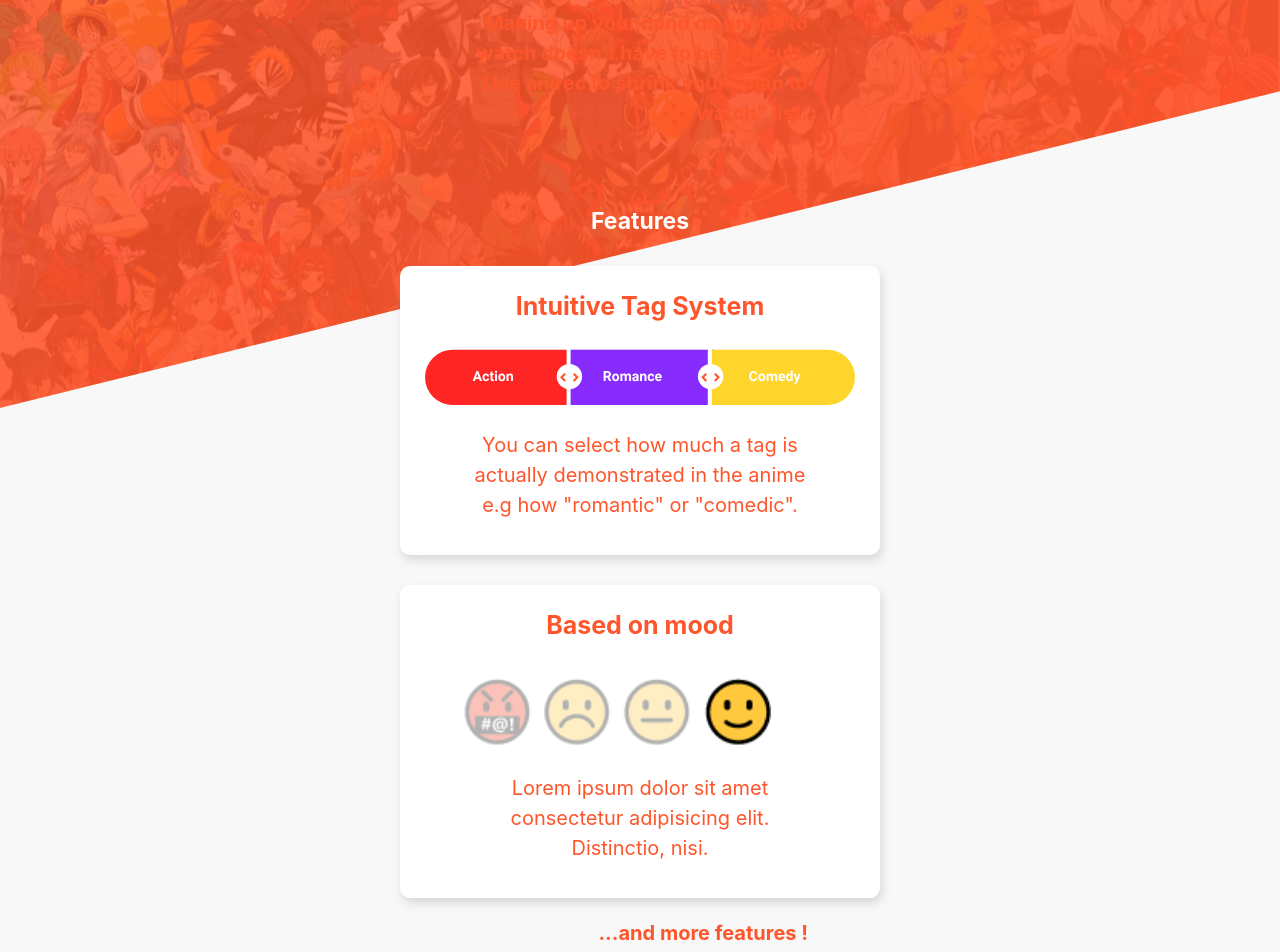
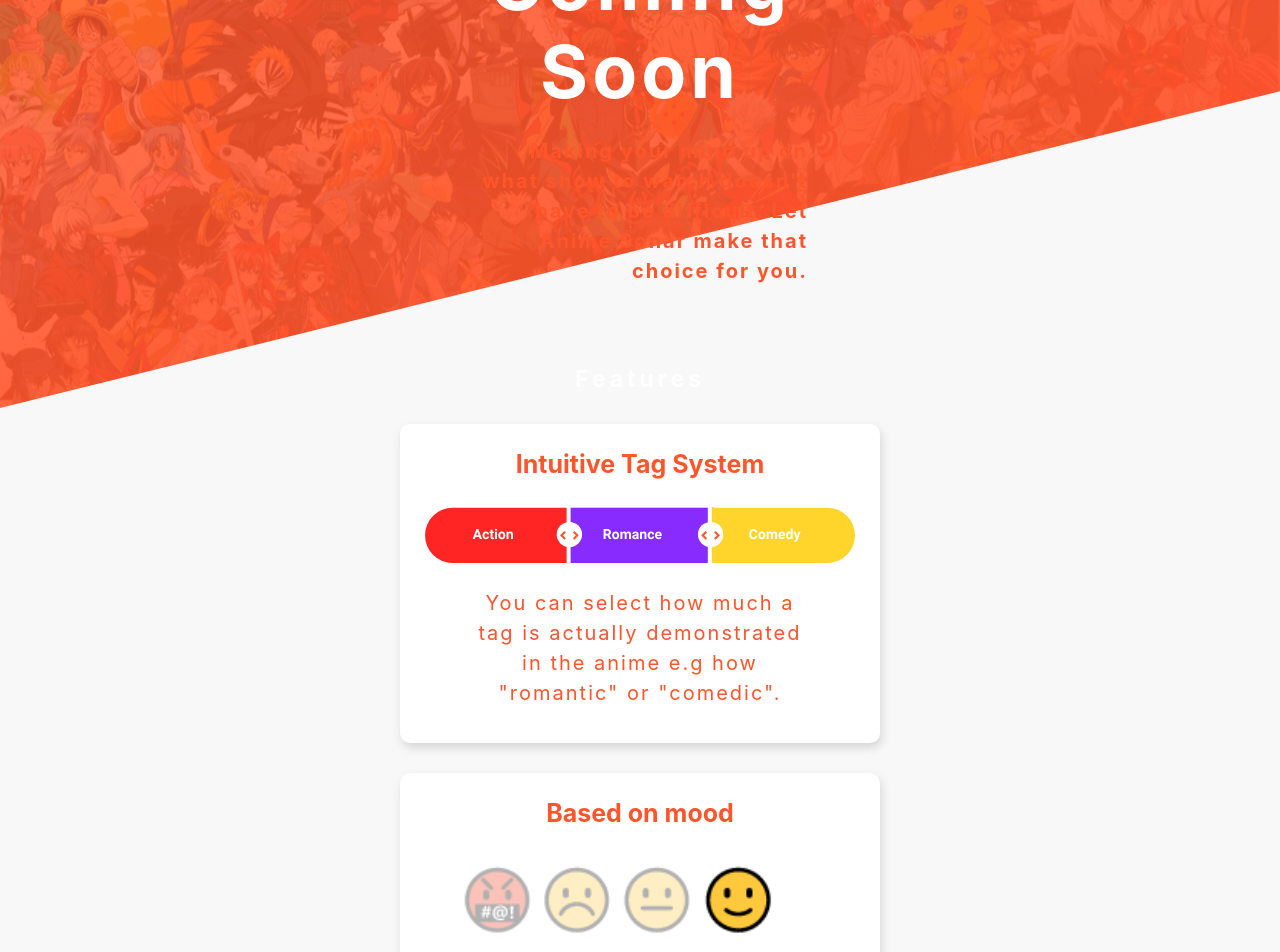
Before and after one commit to Idesalabs/AnimeSonarFrontend, a Next.js app: page / in a window 1280 px wide. Shown: the part 160-1112 px from the top of the page. Built offline with nearby package versions, Linux system fonts and the light colour scheme.

Commit message:
adjusted coming soon text

```diff
--- a/components/SubscriptionForm.tsx
+++ b/components/SubscriptionForm.tsx
@@ -24,7 +24,7 @@
                     backgroundColor: colors.primaryTransparent,
                     color: '#fff',
                     width: '100%',
-                    padding: '10px 0px',
+                    padding: '10px 10px',
                     fontSize: 15,
                     fontWeight: 500,
                     borderRadius: '2em',
--- a/components/proto-styles.css
+++ b/components/proto-styles.css
@@ -61,4 +61,5 @@
   background-color: green;
   color: lightgrey;
   font-weight: 900;
+  letter-spacing: 3px;
 }
--- a/pages/landing-page.tsx
+++ b/pages/landing-page.tsx
@@ -9,7 +9,7 @@
 const IntroText = () => (
     <div>
         <h1>Coming Soon</h1>
-        <p style={{ marginTop: 10 }}>Making up your mind on anime to watch doesn't have to be difficult. Use anirec to shrink your "plan to watch" list.</p>
+        <p style={{ marginTop: 10 }}>Making your mind up on what show to watch doesn't have to be difficult. Let Anime Sonar make that choice for you.</p>
         <style jsx>
             {`
             div {
@@ -17,10 +17,12 @@
 
             }
             h1 {
+                font-size: calc(35px + 3vw);
                 padding-top: 10px;
                 text-align: center;
                 margin:auto;
                 font-weight:700;
+                letter-spacing: 4px;
             }
 
             p {
@@ -28,16 +30,19 @@
                 max-width:70%;
                 margin:auto;
                 text-align: center;
+                letter-spacing: 2px;
             }
 
             @media only screen and (max-width: 600px) {
                 h1 {
-                    font-size: 6vw;
+                    font-size: calc(30px + 2vw);
+                    letter-spacing: 2px;
                     padding-top: 0;
                     max-width:100%;
                 }
                 p {
-                    font-size: 4vw;
+                    font-size: calc(2vw + 5px);
+                    letter-spacing: 1px;
                     max-width:100%;
                 }
             }
@@ -57,7 +62,7 @@
         <Card>
             <h2 style={{ marginBottom: 20 }}>Based on mood</h2>
             <img className="img-fluid" src="/mood__selector__logo.svg" alt="features__image-1" />
-            <p style={{}} className="description">Lorem ipsum dolor sit amet consectetur adipisicing elit. Distinctio, nisi.</p>
+            <p style={{}} className="description">You down in the dumps ? find anime to cheer you up.</p>
         </Card>
         <p style={{ fontSize: 20 }}>...and more features !</p>
         <style jsx>
@@ -108,7 +113,8 @@
                     font-size: 6vw;
                 }
                p {
-                   font-size:4vw
+                font-size: calc(2vw + 5px);
+                letter-spacing: 1px;
                }
             }
             `}
```
